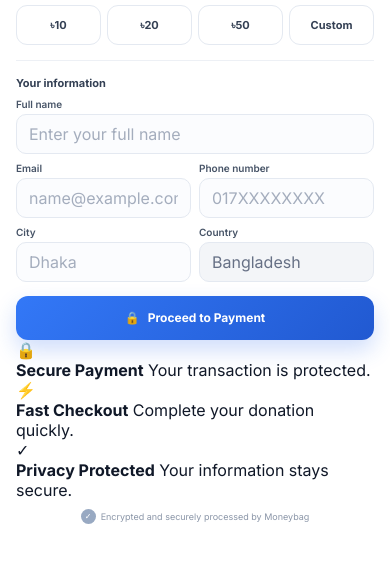
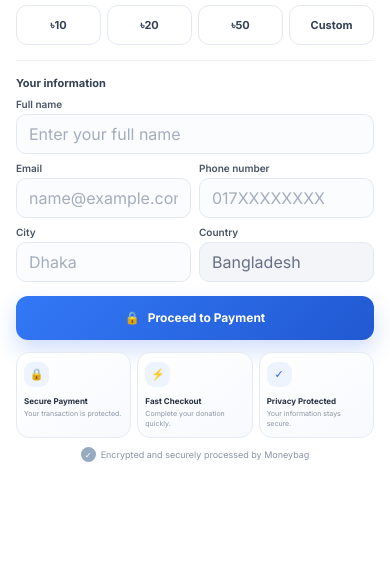
Before and after one commit to mdhasibulhasann/donation-website, a plain HTML site: page index.html in a window 390 px wide. Shown: the part 252-814 px from the top of the page. Drawn offline with Linux system fonts and the light colour scheme.

Commit message:
Update style.css

```diff
--- a/style.css
+++ b/style.css
@@ -1026,3 +1026,115 @@ input{
   }
 
 }
+
+
+.trust-grid{
+  margin-top:18px;
+
+  display:grid;
+  grid-template-columns:repeat(3,1fr);
+
+  gap:9px;
+}
+
+
+.mini-trust-card{
+  min-height:92px;
+
+  padding:13px 12px;
+
+  display:flex;
+  flex-direction:column;
+
+  gap:9px;
+
+  border:1px solid #e6ebf3;
+
+  border-radius:13px;
+
+  background:
+    linear-gradient(
+      145deg,
+      #ffffff,
+      #f7f9fd
+    );
+}
+
+
+.mini-trust-icon{
+  width:30px;
+  height:30px;
+
+  display:flex;
+  align-items:center;
+  justify-content:center;
+
+  border-radius:9px;
+
+  background:#edf4ff;
+
+  color:#2463eb;
+
+  font-size:13px;
+}
+
+
+.mini-trust-card strong{
+  display:block;
+
+  margin-bottom:3px;
+
+  color:#253044;
+
+  font-size:10px;
+  font-weight:700;
+}
+
+
+.mini-trust-card span{
+  display:block;
+
+  color:#8a95a6;
+
+  font-size:8px;
+
+  line-height:1.4;
+}
+
+
+@media(max-width:800px){
+
+  .trust-grid{
+    margin-top:12px;
+
+    grid-template-columns:repeat(3,1fr);
+
+    gap:6px;
+  }
+
+
+  .mini-trust-card{
+    min-height:76px;
+
+    padding:9px 7px;
+  }
+
+
+  .mini-trust-icon{
+    width:25px;
+    height:25px;
+
+    font-size:11px;
+  }
+
+
+  .mini-trust-card strong{
+    font-size:8px;
+  }
+
+
+  .mini-trust-card span{
+    font-size:7px;
+  }
+
+}
```
